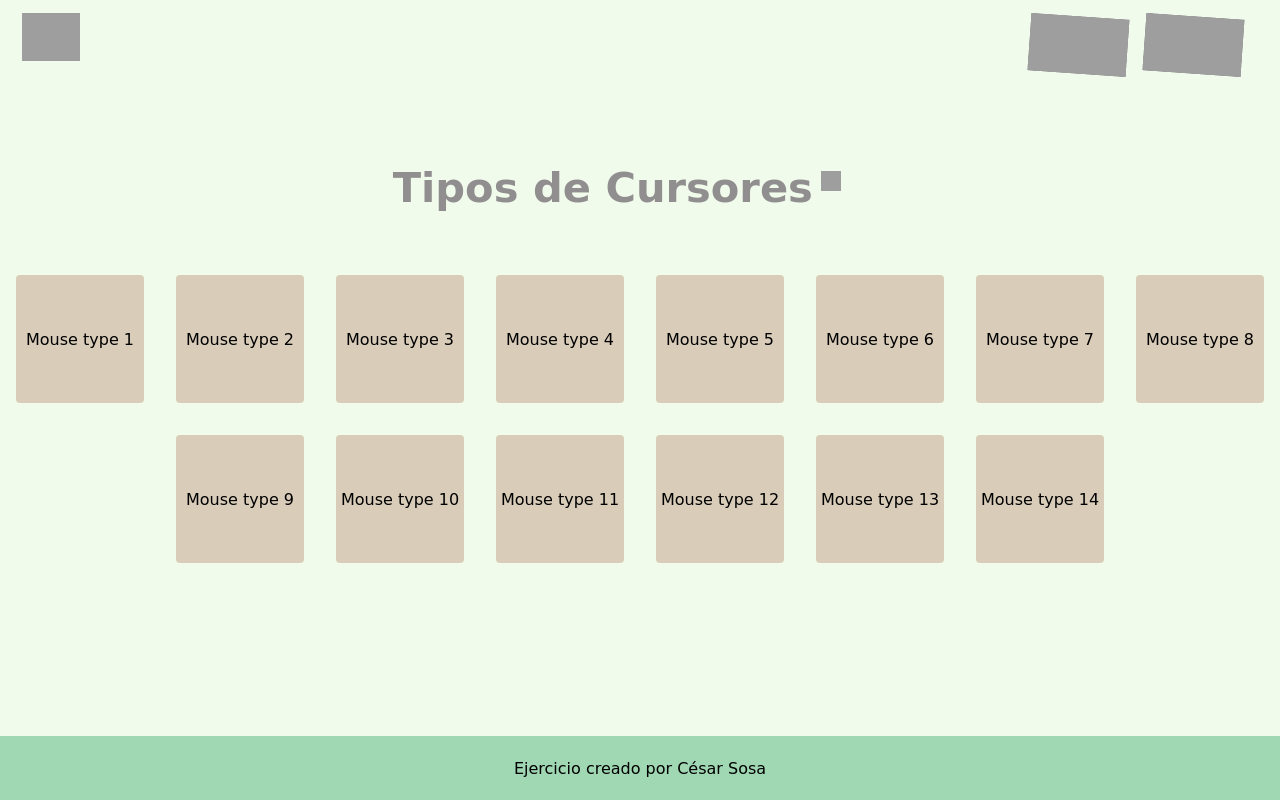
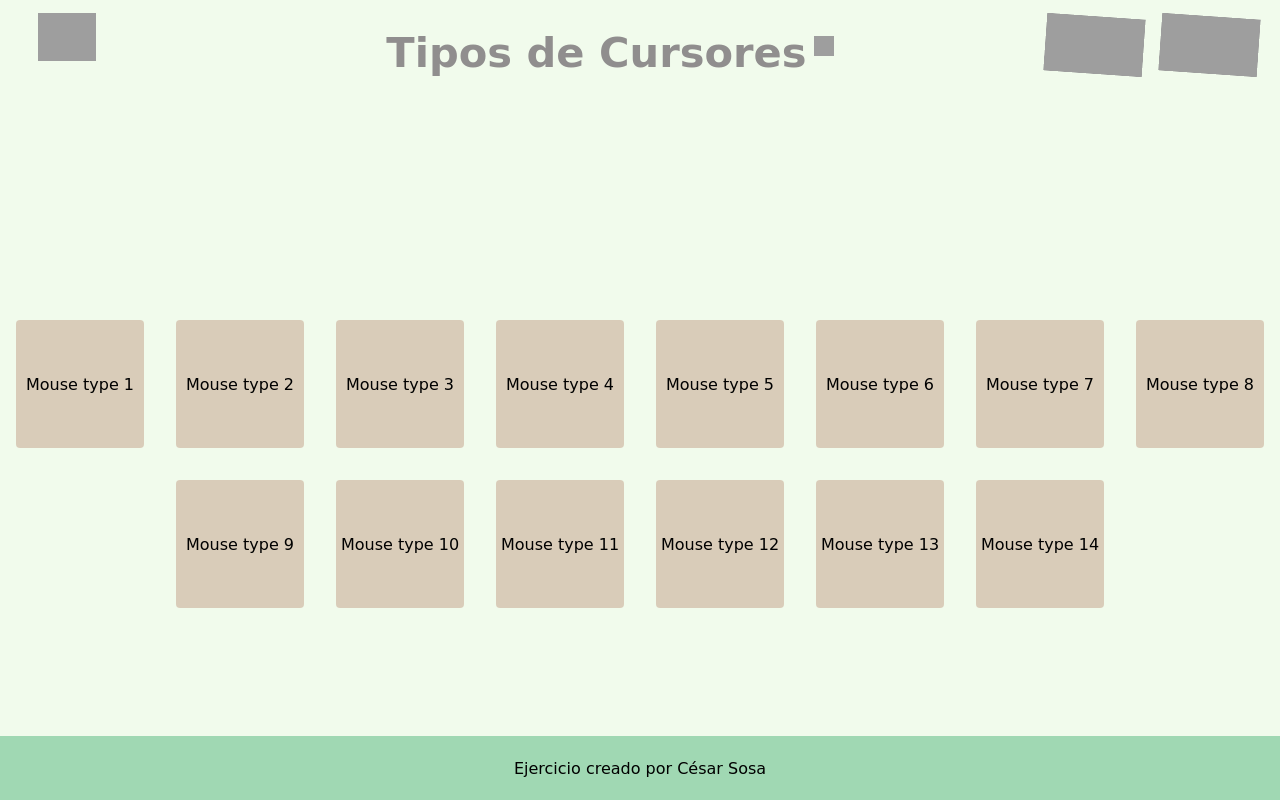
Before and after one commit to tortudev/tipos-de-cursores, a plain HTML site: page index.html in a window 1280 px wide. Drawn offline with Linux system fonts and the light colour scheme; grey boxes are pictures that could not be loaded; a web font is replaced by a local one.

Commit message:
workInHeader

```diff
--- a/index.html
+++ b/index.html
@@ -34,12 +34,12 @@
         </li>
     </ul>
     </nav>
+    <h1 class="title">Tipos de Cursores <img class="click" src="https://cdn-icons-png.flaticon.com/512/770/770528.png?w=740&t=st=1690673431~exp=1690674031~hmac=81904583361ad68aa14c22092d5e76f68ea9dbc022c461e2de8515815457f250" alt="click mouse">
+    </h1>
+
 </header>
 
 <main>
-    <div><h1 class="title">Tipos de Cursores <img class="click" src="https://cdn-icons-png.flaticon.com/512/770/770528.png?w=740&t=st=1690673431~exp=1690674031~hmac=81904583361ad68aa14c22092d5e76f68ea9dbc022c461e2de8515815457f250" alt="click mouse">
-    </h1>
-    </div>
     <article><p>Mouse type 1</p>
     </article>
     <article>Mouse type 2</article>
--- a/style.css
+++ b/style.css
@@ -23,7 +23,9 @@ body {
 header {
     display: flex;
     position: relative;
-    right: 1rem;
+    width: 100vw;
+    height: 5rem;
+
 }
 
 .logo img {
@@ -74,7 +76,6 @@ header {
     color: var(--color04);
     display: flex;
     position: absolute;
-    margin: -6rem 0 0 0.4rem;
     width: 96vw;
     justify-content: center;
 
@@ -87,12 +88,12 @@ header {
 }
 
 main {
-    margin: 2rem 0px 0rem 0;
+    margin: 4rem 0px 0rem 0;
     padding: 0px 0px 0rem;
     height: 80vh;
     width: 100vw;
     display: flex;
-    position: static;
+    position: relative;
     justify-content: center;
     flex-wrap: wrap;
     align-content: center;
```
